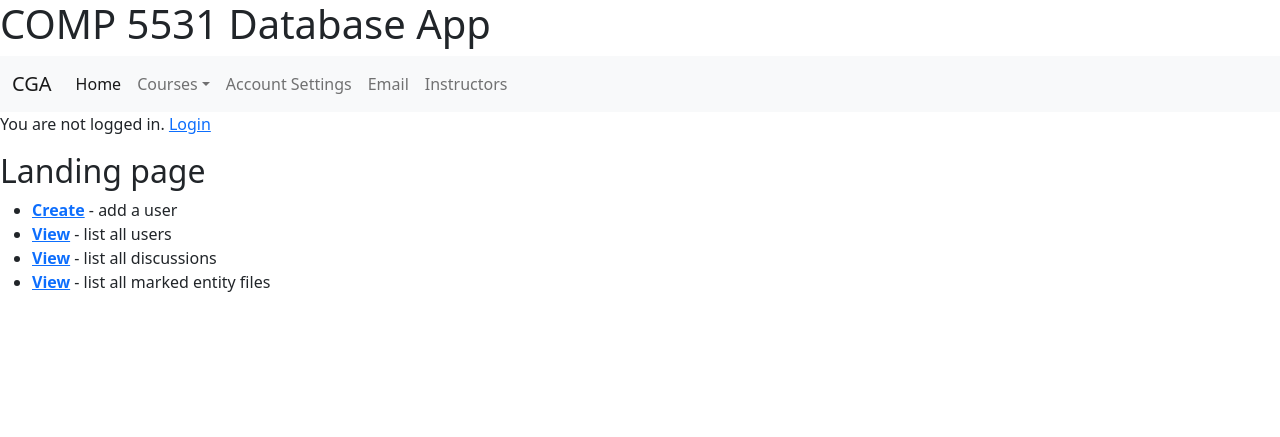
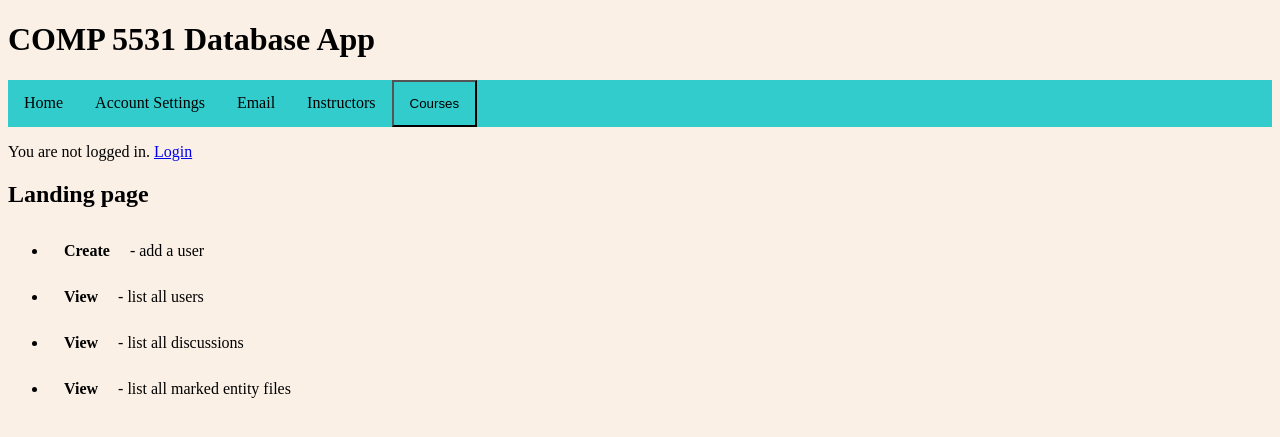
Before and after one commit to jamestjw/comp5531-w22-proj, a PHP site: page /index.php in a window 1280 px wide. Shown: the top 437 px of the page. Run offline with PHP 8.4, Linux system fonts and the light colour scheme; some libraries are stand-ins or nearby versions.

Commit message:
navbar refactornot using bootstrap AND add header styling

```diff
--- /dev/null
+++ b/public/templates/header.css
@@ -0,0 +1,57 @@
+body {
+    background-color:#faf0e6;
+  }
+  .topnav {
+    list-style-type: none;
+    margin: 0;
+    padding: 0;
+    overflow: hidden;
+    background-color: #33cccc;
+  }
+
+  .navelem {
+    float: left;
+  }
+
+  li a, .dropbtn {
+    display: inline-block;
+    color: black;
+    text-align: center;
+    padding: 14px 16px;
+    text-decoration: none;
+  }
+
+  .dropbtn {
+    background-color: #33cccc;
+  }
+
+  li a:hover, .dropdown:hover .dropbtn {
+    background-color: #ffc0cb;
+  }
+
+  li.dropdown {
+    display: inline-block;
+  }
+
+  .dropdown-content {
+    display: none;
+    position: absolute;
+    background-color: #f9f9f9;
+    min-width: 160px;
+    box-shadow: 0px 8px 16px 0px rgba(0,0,0,0.2);
+    z-index: 1;
+  }
+
+  .dropdown-content a {
+    color: black;
+    padding: 12px 16px;
+    text-decoration: none;
+    display: block;
+    text-align: left;
+  }
+
+  .dropdown-content a:hover {background-color: #f1f1f1;}
+
+  .dropdown:hover .dropdown-content {
+    display: block;
+  }
--- a/public/templates/header.php
+++ b/public/templates/header.php
@@ -16,47 +16,29 @@ verify_logged_in();
     <link rel="stylesheet" href="//code.jquery.com/ui/1.12.1/themes/smoothness/jquery-ui.css">
     <script src="//code.jquery.com/jquery-1.12.4.js"></script>
     <script src="//code.jquery.com/ui/1.12.1/jquery-ui.js"></script>
+    <style>
+        <?php include 'header.css'; ?>
+    </style>
+
     <title>COMP 5531 Database App</title>
-    <link rel="stylesheet" href="css/bootstrap.css">
   </head>
 
   <body>
     <h1>COMP 5531 Database App</h1>
-    <nav class="navbar navbar-expand-sm navbar-light bg-light">
-      <div class="container-fluid">
-        <a class="navbar-brand" href="#">CGA</a>
-        <button class="navbar-toggler" type="button" data-bs-toggle="collapse" data-bs-target="#navbarNavAltMarkup" aria-controls="navbarNavAltMarkup" aria-expanded="false" aria-label="Toggle navigation">
-          <span class="navbar-toggler-icon"></span>
-        </button>
-        <div class="collapse navbar-collapse me-auto" id="navbarNavDropdown">
-          <ul class="navbar-nav">
-            <li class="nav-item">
-              <a class="nav-link active" aria-current="page" href="index.php">Home</a>
-            </li>
-            <li class="nav-item dropdown">
-              <a class="nav-link dropdown-toggle" href="#" id="navbarDropdownMenuLink" role="button" data-bs-toggle="dropdown" aria-expanded="false">Courses</a>
-              <ul class="dropdown-menu" aria-labelledby="navbarDropdownMenuLink">
-                <li><a class="dropdown-item" href="#">Course Edit Page </a> </li>
-                <li><a class="dropdown-item" href="#">Course 1 </a></li>
-                <li><a class="dropdown-item" href="#">Direct Messages</a></li>
-                <li><a class="dropdown-item" href="#">Teams</a></li>
-                <li><a class="dropdown-item" href="#">Meetings</a></li>
-                <li><a class="dropdown-item" href="marked_entities.php">Marked Entities</a></li>
-              </ul>
-            </li>
-            <li class="nav-item">
-              <a class="nav-link" href="account_settings.php">Account Settings</a>
-            </li>
-            <li class="nav-item">
-              <a class="nav-link" href="#">Email</a>
-            </li>
-            <li class="nav-item">
-              <a class="nav-link" href="instructors_list.php">Instructors</a>
-            </li>
-          </ul>
+    <ul class="topnav">
+      <li class="navelem"><a class="active" href="index.php">Home</a></li>
+      <li class="dropdown">
+        <button class="dropbtn">Courses</button>
+        <div class="dropdown-content">
+          <a href="#">Course List</a>
+          <a href="#">Marked Entities</a>
+          <a href="discussions.php">Discussions</a>
         </div>
-      </div>
-    </nav>
+      </li>
+      <li class="navelem"><a href="account_settings.php">Account Settings</a></li>
+      <li class="navelem"><a href="#email">Email</a></li>
+      <li class="navelem"><a href="instructors_list.php">Instructors</a></li>
+</ul>
 
     <?php
     if (isset($_SESSION["error_message"]) && $_SESSION["error_message"]!="") {
@@ -71,6 +53,6 @@ verify_logged_in();
     }
     ?>
 
-    <script src="js/bootstrap.bundle.js"></script>
+
   </body>
 </html>
```
